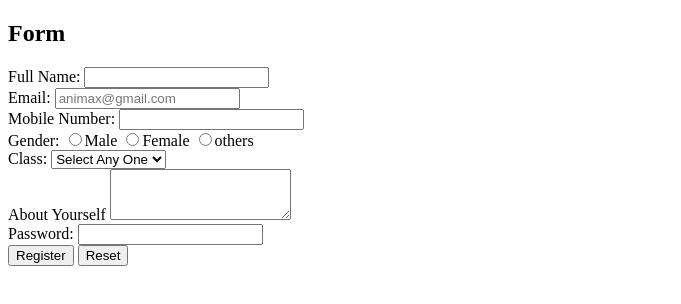
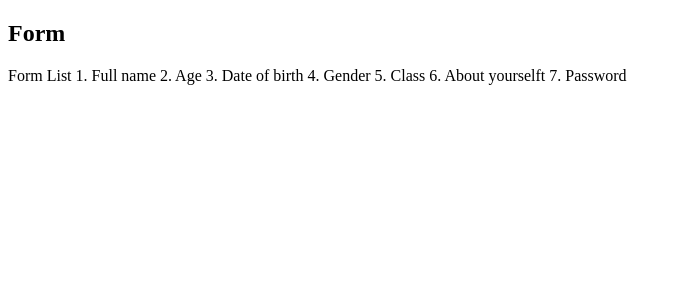
Before and after one commit to sandeep049/animax-animation, a plain HTML site: page index.html in a window 1280 px wide. Shown: the whole page, without its empty margins (0-681 px from the left). Drawn offline with Linux system fonts and the light colour scheme.

Commit message:
Update index.html
practice

```diff
--- a/index.html
+++ b/index.html
@@ -9,50 +9,12 @@
 
 	<h2>Form</h2>
 
-	<form>
-		<label for="full_name">Full Name: </label>
-		<input type="text" name="full_name" placeholder="" >
-
-		<br>
-
-		<label for="user_email">Email: </label>
-		<input type="email" name="user_email" placeholder="animax@gmail.com">
-
-		<br>
-
-		<label for="mobile">Mobile Number: </label>
-		<input type="number" name="mobile">
-
-		<br>
-
-		<label for="gender">Gender:</label>
-		<input type="radio" name="gender" value="male">Male
-		<input type="radio" name="gender" value="female">Female
-		<input type="radio" name="gender" value="others">others
-
-		<br>
-
-		<label for="class">Class:</label>
-		<select name="user_class">
-			<option value="" >Select Any One</option>
-			<option value="graphic">Graphic design</option>
-			<option value="vfx">VFX</option>
-			<option value="sketching">Sketching</option>
-			<option value="3d">3D</option>
-		</select>
-
-		<br>
-		<label for="bio">About Yourself</label>
-		<textarea name="bio" rows="3" ></textarea>
-
-		<br>
-
-		<label for="user_password">Password: </label>
-		<input type="password" name="user_password">
-
-		<br>
-
-		<button type="submit">Register</button>
-		<button type="reset">Reset</button>
-	</form>
+	Form List
+	1. Full name
+	2. Age
+	3. Date of birth
+	4. Gender
+	5. Class
+	6. About yourselft
+	7. Password
 </html>
```
